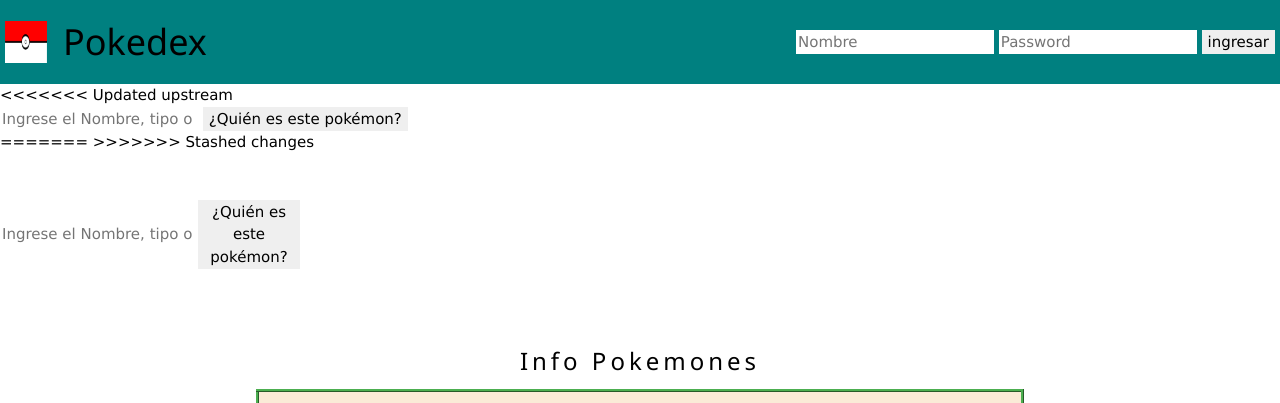
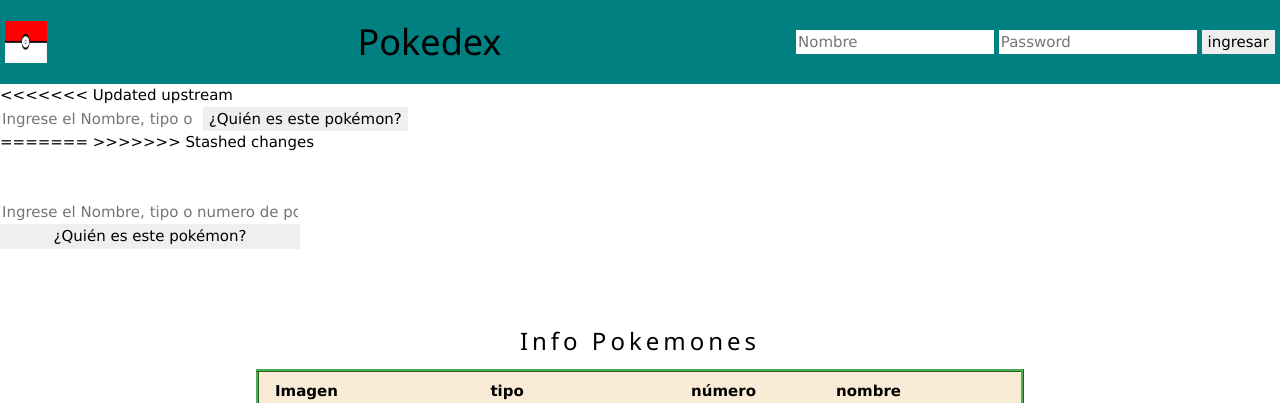
Before and after one commit to FernandoSullca/TP2Pokedex, a PHP site: page / in a window 1280 px wide. Shown: the top 403 px of the page. Run offline with PHP 8.4, Linux system fonts and the light colour scheme; data comes from the database, SQL or seed files in the repository.

Commit message:
responisve 3

```diff
--- a/css/style-master.css
+++ b/css/style-master.css
@@ -1,6 +1,7 @@
 *{
     margin: 0;
     border: 0;
+
 }
 p {
     font-size: 1em;
@@ -31,14 +32,23 @@ h4 {
 }
 header {
 display: flex;
-    flex-direction: row;
+    flex-direction: column;
     align-items: center;
     background-color: teal;
     padding: 5px;
+    justify-content: space-between;
+}
+@media screen and (min-width:60em) {
+    header {
+        display: flex;
+        flex-direction: row;
+        align-items: center;
+        background-color: teal;
+        padding: 5px;
+    }
 }
 header form{
-    position: absolute;
-    right: 5px;
+
 }
 .contenedor{
     background: antiquewhite;
@@ -59,13 +69,9 @@ header form{
 
 .buscador{
     display: flex;
-<<<<<<< Updated upstream
-
-=======
     flex-direction: column;
     justify-content: center;
     width: 300px;
->>>>>>> Stashed changes
 }
 .w3-table{
     background: antiquewhite;
```
